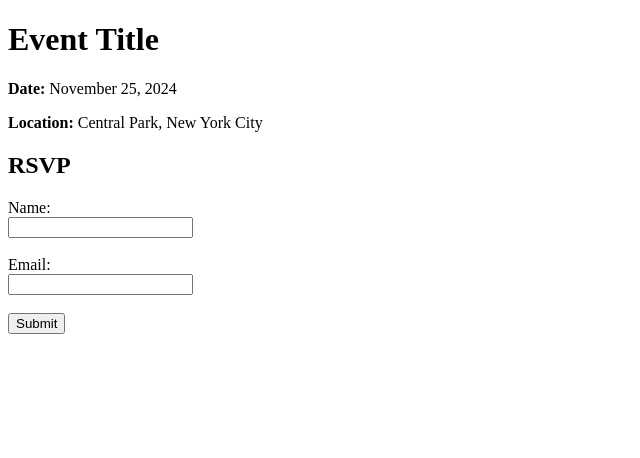
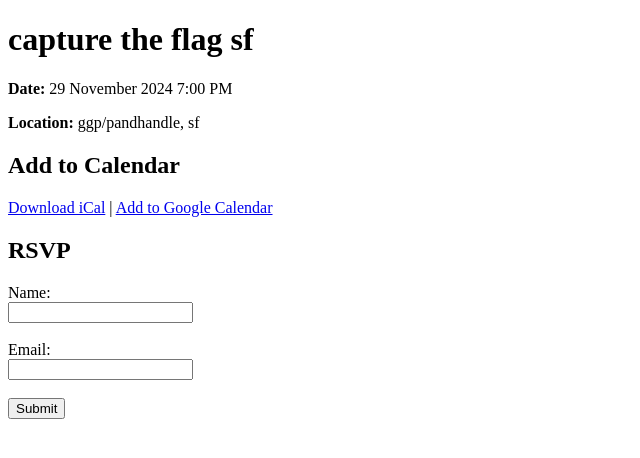
Before and after one commit to capturetheflagsf/capturetheflagsf.github.io, a plain HTML site: page index.html in a window 1280 px wide. Shown: the whole page, without its empty margins (0-640 px from the left). Drawn offline with Linux system fonts and the light colour scheme.

Commit message:
Update index.html

```diff
--- a/index.html
+++ b/index.html
@@ -8,13 +8,17 @@
 <body>
 
     <!-- Title -->
-    <h1>Event Title</h1>
+    <h1>capture the flag sf</h1>
 
     <!-- Date -->
-    <p><strong>Date:</strong> November 25, 2024</p>
+    <p><strong>Date:</strong> 29 November 2024 7:00 PM</p>
 
     <!-- Location -->
-    <p><strong>Location:</strong> Central Park, New York City</p>
+    <p><strong>Location:</strong> ggp/pandhandle, sf</p>
+
+    <h2>Add to Calendar</h2>
+        <a href="event.ics" download>Download iCal</a> |
+        <a href="https://www.google.com/calendar/render?action=TEMPLATE&text=Event+Title&dates=20241125T120000Z/20241125T140000Z&details=Join+us+for+the+event!&location=ggp,+sf" target="_blank">Add to Google Calendar</a>
 
     <!-- RSVP Form -->
     <h2>RSVP</h2>
```
